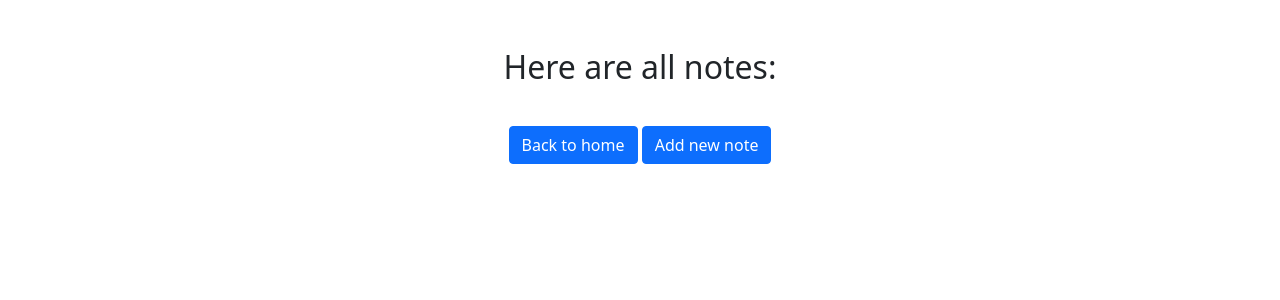
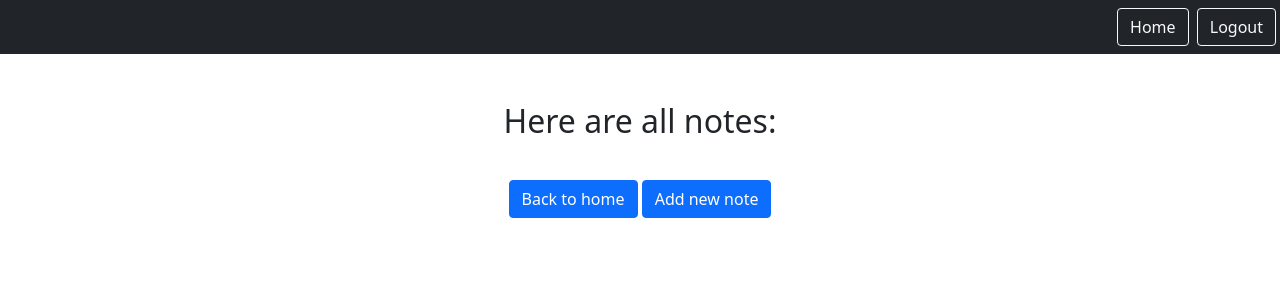
Before and after one commit to HaoWang95/django-simplenotes, a Django app: page /notes in a window 1280 px wide. Shown: the top 300 px of the page. Run offline with Django 3.2, Linux system fonts and the light colour scheme; the visitor is signed in with stand-in values (Sample User, id 1); data that the repository does not hold is empty.

Commit message:
login and register update

```diff
--- a/home/urls.py
+++ b/home/urls.py
@@ -1,7 +1,11 @@
+from unicodedata import name
 from django.urls import path
 from . import views
 
 urlpatterns = [
-    path('home', views.HomeView.as_view(), name='home.index'),
-    path('home/authorized', views.AuthorizedView.as_view())
+    path('', views.HomeView.as_view(), name='home.index'),
+    path('home/authorized', views.AuthorizedView.as_view()),
+    path('login', views.LoginInterfaceView.as_view(), name='home.login'),
+    path('logout', views.LogoutInterfaceView.as_view(), name='home.logout'),
+    path('register', views.SignupView.as_view(), name='home.register')
 ]
--- a/smartnotes/settings.py
+++ b/smartnotes/settings.py
@@ -133,3 +133,6 @@ STATICFILES_DIRS = [
 # https://docs.djangoproject.com/en/3.2/ref/settings/#default-auto-field
 
 DEFAULT_AUTO_FIELD = 'django.db.models.BigAutoField'
+
+# redirect url after a successful login
+LOGIN_REDIRECT_URL = '/'
--- a/static/templates/base.html
+++ b/static/templates/base.html
@@ -9,6 +9,17 @@
         <link href="https://cdn.jsdelivr.net/npm/bootstrap@5.1.3/dist/css/bootstrap.min.css" rel="stylesheet" integrity="sha384-1BmE4kWBq78iYhFldvKuhfTAU6auU8tT94WrHftjDbrCEXSU1oBoqyl2QvZ6jIW3" crossorigin="anonymous">
     </head>
     <body>
+        <nav class="navbar navbar-dark bg-dark">
+            <div class="ms-auto">
+                {% if user.is_authenticated %}
+                <a href="{% url 'home.index' %}" class="btn btn-outline-light me-1">Home</a>
+                <a href="{% url 'home.logout' %}" class="btn btn-outline-light me-1">Logout</a>
+                {% else %}
+                <a href="{% url 'home.login' %}" class="btn btn-outline-light me-1">Login</a>
+                <a href="{% url 'home.register' %}" class="btn btn-outline-light me-1">Signup</a>
+                {% endif %}
+            </div>
+        </nav>
         <div class="my-5 text-center container">
         {% block content %}
         {% endblock %}
```
Also changed, not shown: home/templates/home/login.html (added, +9 -0 lines), home/templates/home/logout.html (added, +7 -0 lines), home/templates/home/register.html (added, +9 -0 lines), home/views.py (+24 -1 lines).
